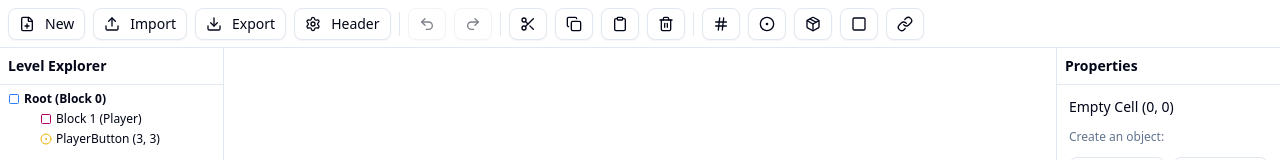
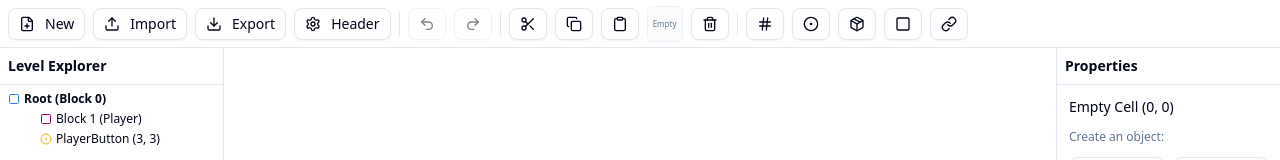
Before and after one commit to bobgeis/parabox-leveler, a React (Vite) app: page / in a window 1280 px wide. Shown: the top 160 px of the page. Built offline with nearby package versions, Linux system fonts and the light colour scheme.

Commit message:
[ui] add copy preview

```diff
--- a/src/components/editor/Toolbar.tsx
+++ b/src/components/editor/Toolbar.tsx
@@ -5,6 +5,7 @@
 import { useSnapshot } from 'valtio'
 import { state, actions, validateLevel, historyState } from '@/store/levelStore'
 import { Button } from '@/components/ui/button'
+import { cn } from '@/lib/utils'
 import {
   Dialog,
   DialogContent,
@@ -39,7 +40,169 @@ import {
   Link,
   Package,
 } from 'lucide-react'
-import { useState } from 'react'
+import { useState, type ReactNode } from 'react'
+
+function isRecord(value: unknown): value is Record<string, unknown> {
+  return typeof value === 'object' && value !== null
+}
+
+function getNum(obj: Record<string, unknown>, key: string, fallback: number = 0): number {
+  const v = obj[key]
+  return typeof v === 'number' ? v : fallback
+}
+
+function getStr(obj: Record<string, unknown>, key: string, fallback: string = ''): string {
+  const v = obj[key]
+  return typeof v === 'string' ? v : fallback
+}
+
+function hsvToColor(h: number, s: number, v: number, alpha: number = 1): string {
+  const c = v * s
+  const x = c * (1 - Math.abs(((h * 6) % 2) - 1))
+  const m = v - c
+
+  let r = 0,
+    g = 0,
+    b = 0
+  const hue = h * 6
+
+  if (hue < 1) {
+    r = c
+    g = x
+  } else if (hue < 2) {
+    r = x
+    g = c
+  } else if (hue < 3) {
+    g = c
+    b = x
+  } else if (hue < 4) {
+    g = x
+    b = c
+  } else if (hue < 5) {
+    r = x
+    b = c
+  } else {
+    r = c
+    b = x
+  }
+
+  const toHex = (val: number) =>
+    Math.round((val + m) * 255)
+      .toString(16)
+      .padStart(2, '0')
+
+  if (alpha < 1) {
+    return `#${toHex(r)}${toHex(g)}${toHex(b)}${Math.round(alpha * 255).toString(16).padStart(2, '0')}`
+  }
+  return `#${toHex(r)}${toHex(g)}${toHex(b)}`
+}
+
+function ClipboardPreview({ obj }: { obj: unknown }) {
+  const o = isRecord(obj) ? obj : null
+  let bgColor: string | undefined
+  let content: ReactNode = null
+  let borderStyle = ''
+
+  if (o) {
+    if (o['type'] === 'Wall') {
+      bgColor = '#334155'
+      content = <span className="absolute inset-0 flex items-center justify-center text-[14px] font-bold text-slate-200">#</span>
+    } else if (o['type'] === 'Floor') {
+      const floorType = getStr(o, 'floorType')
+      bgColor = floorType === 'PlayerButton' ? '#eab30880' : '#22c55e80'
+      content = (
+        <span className="absolute inset-0 flex items-center justify-center text-[8px] font-bold text-center">
+          {floorType === 'PlayerButton' ? 'PB' : 'B'}
+        </span>
+      )
+    } else if (o['type'] === 'Block') {
+      const hue = getNum(o, 'hue')
+      const sat = getNum(o, 'sat')
+      const val = getNum(o, 'val')
+      const color = hsvToColor(hue, sat, val)
+      const darkerColor = hsvToColor(hue, sat, val * 0.6)
+      borderStyle = 'border-2 border-solid'
+      bgColor = color
+
+      const childrenValue = o['children']
+      const children = Array.isArray(childrenValue) ? childrenValue : []
+      const hasChildren = children.length > 0
+      const w = getNum(o, 'width')
+      const h = getNum(o, 'height')
+      content = (
+        <div className="absolute inset-0.5 rounded-sm flex items-center justify-center overflow-hidden" style={{ backgroundColor: color }}>
+          {hasChildren ? (
+            <div
+              className="absolute inset-0.5 grid"
+              style={{
+                gridTemplateColumns: `repeat(${w}, 1fr)`,
+                gridTemplateRows: `repeat(${h}, 1fr)`,
+                backgroundColor: darkerColor,
+                borderRadius: '2px',
+              }}
+            >
+              {Array.from({ length: h }).map((_, row) =>
+                Array.from({ length: w }).map((_, col) => {
+                  const cellY = h - 1 - row
+                  const cellX = col
+                  const childrenAtCell = children.filter(
+                    (c) => isRecord(c) && getNum(c, 'x') === cellX && getNum(c, 'y') === cellY
+                  )
+                  let cellColor = 'transparent'
+                  for (const child of childrenAtCell) {
+                    if (child['type'] === 'Wall') {
+                      cellColor = '#334155'
+                    } else if (child['type'] === 'Block') {
+                      cellColor = hsvToColor(getNum(child, 'hue'), getNum(child, 'sat'), getNum(child, 'val'))
+                    } else if (child['type'] === 'Floor') {
+                      cellColor = getStr(child, 'floorType') === 'PlayerButton' ? '#eab30880' : '#22c55e80'
+                    } else if (child['type'] === 'Ref') {
+                      cellColor = '#3b82f680'
+                    }
+                  }
+                  return <div key={`${cellX}-${cellY}`} style={{ backgroundColor: cellColor }} />
+                })
+              )}
+            </div>
+          ) : (
+            <span className="text-[16px] font-bold">
+              {getNum(o, 'player') ? '😶' : getNum(o, 'fillwithwalls') === 1 ? '✕' : getNum(o, 'id')}
+            </span>
+          )}
+          {hasChildren && (
+            <span className="absolute bottom-0 right-0.5 text-[7px] font-bold text-white/80 drop-shadow">
+              {getNum(o, 'player') ? '😶' : getNum(o, 'id')}
+            </span>
+          )}
+        </div>
+      )
+    } else if (o['type'] === 'Ref') {
+      borderStyle = 'border-2 border-dashed'
+      content = (
+        <div
+          className={cn(
+            'absolute inset-0.5 rounded-sm flex items-center justify-center text-[8px] font-bold border-2 border-dashed',
+            getNum(o, 'exitblock') === 1 ? 'border-blue-500' : 'border-blue-300'
+          )}
+          style={{ opacity: getNum(o, 'exitblock') === 1 ? 0.8 : 0.4 }}
+        >
+          →{getNum(o, 'id')}
+        </div>
+      )
+    }
+  }
+
+  return (
+    <div
+      className={cn('relative aspect-square w-9 border border-border/50 rounded-sm bg-muted/30 overflow-hidden', borderStyle)}
+      style={bgColor ? { backgroundColor: bgColor } : undefined}
+      title={o ? `Clipboard: ${String(o['type'])}` : 'Clipboard: Empty'}
+    >
+      {content}
+      {!o && <span className="absolute inset-0 flex items-center justify-center text-[8px] text-muted-foreground">Empty</span>}
+    </div>
+  )
+}
 
 function ImportDialog() {
   const [open, setOpen] = useState(false)
@@ -352,6 +515,8 @@ export function Toolbar() {
         </Tooltip>
       </TooltipProvider>
 
+      <ClipboardPreview obj={snap.clipboard} />
+
       <TooltipProvider>
         <Tooltip>
           <TooltipTrigger asChild>
```
